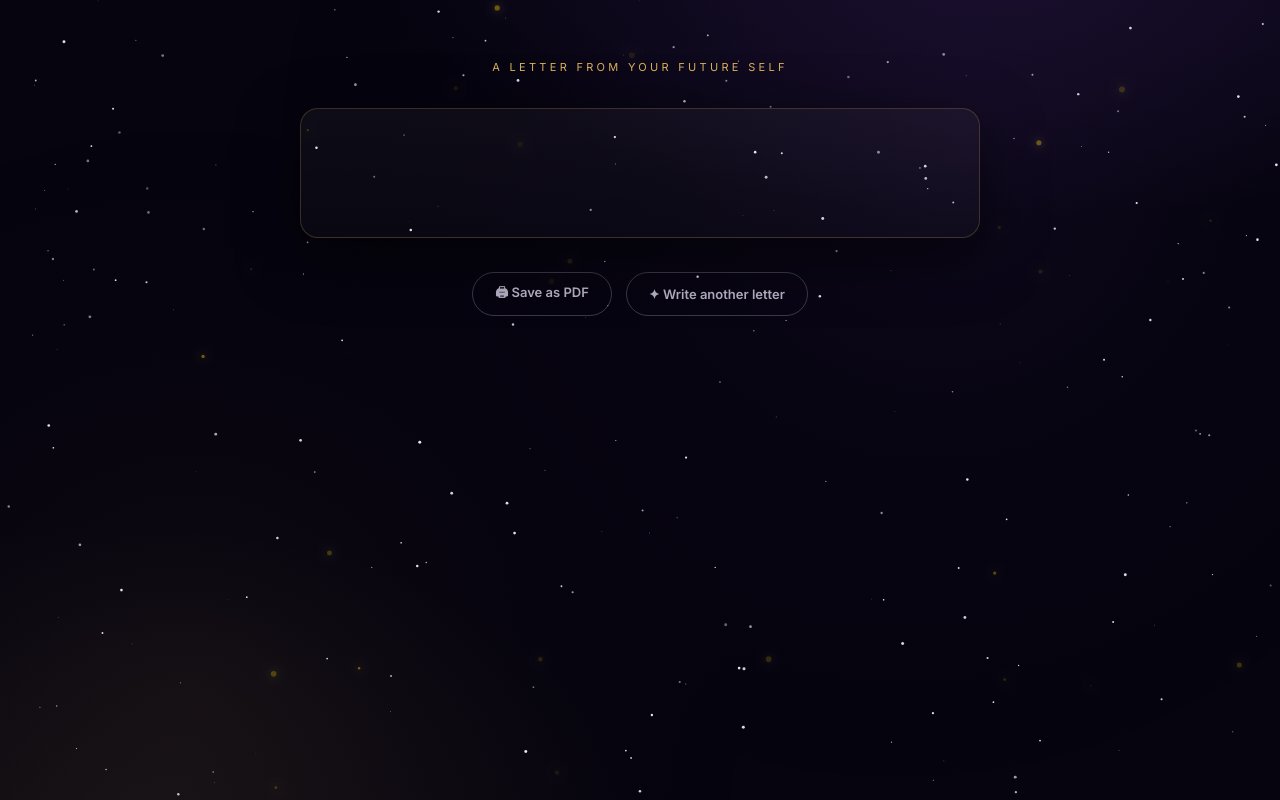
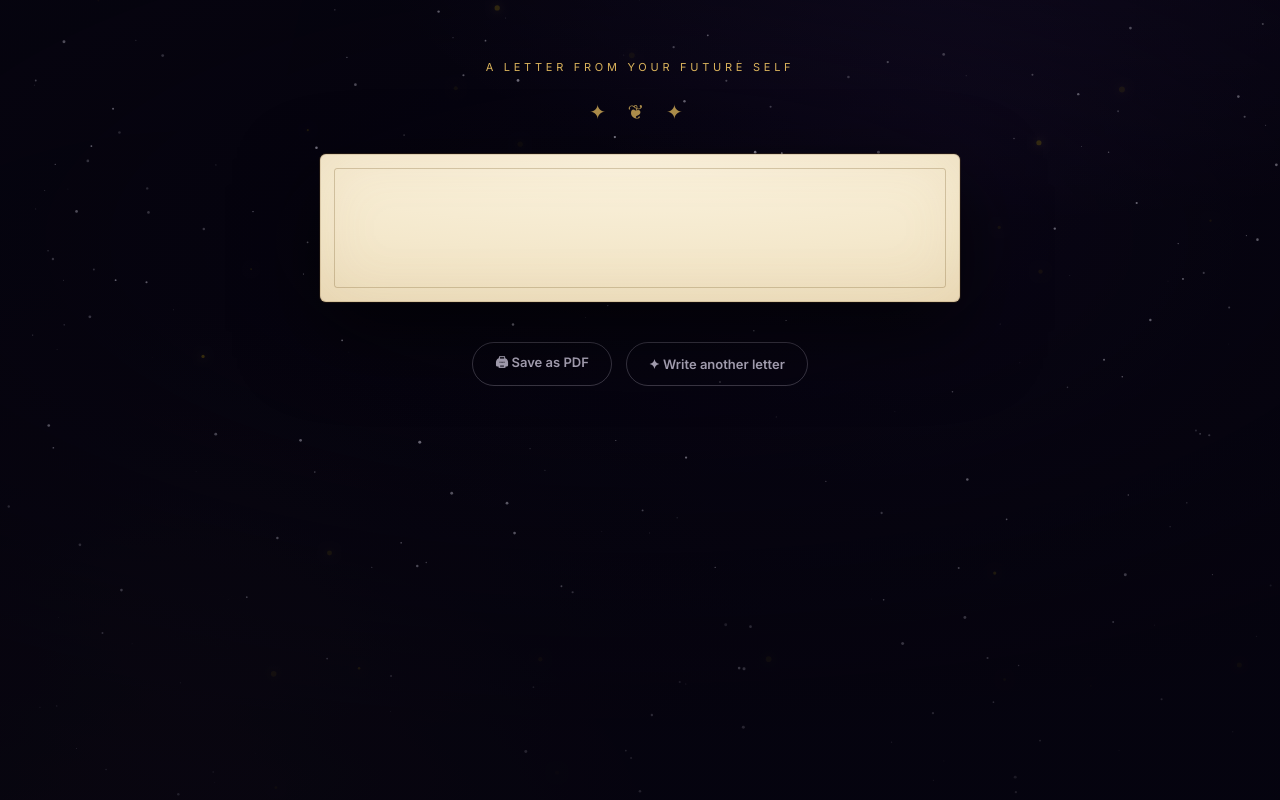
Before and after one commit to akhilesh108raut/letter_from_future_self, a Flask app: template templates/letter/read.html in a window 1280 px wide. Run offline with Flask 3, Linux system fonts and the light colour scheme; the template is opened without the code that fills it, so the values that code supplies are empty.

Commit message:
Magical-scroll reading page, email delivery, stronger no-jargon rule
Reading page: restyled the letter as a warm parchment scroll — cream paper
with ink text (far more readable for long-form than white-on-starfield),
an ornamental double-rule frame, italic opening line, a dimmed vignette
that pushes the starfield back so nothing competes with the words, and a
gentle per-paragraph fade-in on scroll so the letter unrolls as you read.

Email delivery: new services/email_send.py (stdlib smtplib, no new
dependency) emails the reader a link to their letter plus a short preview,
fired once right after the letter is generated and cached. Best-effort and
fully guarded — a mail failure never affects generation. Requires SMTP_*
env vars (SMTP_HOST/PORT/USER/PASS, EMAIL_FROM, PUBLIC_BASE_URL); if
unconfigured it's a clean no-op.

Prompt: hardened the no-astrology-jargon rule after a live letter leaked
"Sun, Mercury, Venus all converging in your first house" — added an
explicit banned-word list and that exact line as a labelled failure
example with the correct rewrite.

```diff
--- a/routes.py
+++ b/routes.py
@@ -84,6 +84,14 @@ def _ensure_ai(letter: Letter) -> dict:
         letter.ai_json = json.dumps(ai, separators=(",", ":"), default=str)
         letter.generated_at = datetime.utcnow()
         db.session.commit()
+        # Email the reader their letter — once, right after it's cached.
+        # Best-effort: never let an email failure affect generation.
+        try:
+            from services.email_send import send_letter_email
+            send_letter_email(letter.order.email, letter.order.name or "",
+                              letter.uuid, ai)
+        except Exception:
+            log.exception("Letter email dispatch failed for %s", letter.uuid)
     return ai
 
 
--- a/static/css/letter.css
+++ b/static/css/letter.css
@@ -1,35 +1,93 @@
 /* ═══════════════════════════════════════════════════════════════════════
    LETTER FROM YOUR FUTURE SELF — layers on top of store.css
+   The reading page is styled as a warm parchment scroll: cream paper, ink
+   text, ornamental frame — far more readable for long-form than white text
+   over the starfield, and it feels like an actual letter.
    ═══════════════════════════════════════════════════════════════════════ */
 
-.letter-paper {
-  max-width: 680px; margin: 0 auto;
-  background: linear-gradient(180deg, rgba(251,246,234,.04), rgba(251,246,234,.02));
-  border: 1px solid var(--glass-brd);
-  border-radius: var(--radius);
-  padding: clamp(32px, 6vw, 64px);
-  box-shadow: var(--shadow);
+/* Dim the starfield behind the reading column so nothing competes with the
+   text — a soft vignette that pulls focus to the center. */
+.scroll-stage {
+  position: relative;
+  padding: 60px 20px 90px;
 }
-.letter-body {
-  font-family: var(--font-head);
-  font-size: clamp(17px, 2.1vw, 20px);
-  line-height: 1.95;
-  color: var(--ink);
-  white-space: pre-wrap;
+.scroll-stage::before {
+  content: "";
+  position: fixed; inset: 0; z-index: 0; pointer-events: none;
+  background: radial-gradient(120% 80% at 50% 30%, rgba(6,4,15,.35), rgba(6,4,15,.86) 78%);
 }
-.letter-body p { margin-bottom: 22px; }
+.scroll-stage > * { position: relative; z-index: 1; }
+
+/* Intro — chapter label + pull-quote, on the dark, before the paper. */
 .letter-chapter {
-  text-align: center; font-size: 11px; letter-spacing: .3em; text-transform: uppercase;
-  color: var(--gold); margin-bottom: 10px;
+  text-align: center; font-size: 11px; letter-spacing: .34em; text-transform: uppercase;
+  color: var(--gold); margin-bottom: 14px;
 }
 .letter-pullquote {
   text-align: center; font-family: var(--font-head); font-style: italic;
-  font-size: clamp(19px, 2.6vw, 25px); color: var(--gold-bright);
-  max-width: 560px; margin: 8px auto 40px; line-height: 1.5;
+  font-size: clamp(19px, 2.6vw, 26px); color: var(--gold-bright);
+  max-width: 580px; margin: 8px auto 0; line-height: 1.5;
 }
-.letter-signoff { text-align: right; margin-top: 6px; color: var(--gold); font-style: italic; }
+.scroll-ornament {
+  text-align: center; color: var(--gold); font-size: 20px; letter-spacing: 8px;
+  margin: 26px auto 30px; opacity: .8;
+}
+
+/* The parchment itself. */
+.letter-paper {
+  max-width: 640px; margin: 0 auto;
+  background:
+    radial-gradient(140% 120% at 50% 0%, #fbf3df 0%, #f4e8cc 55%, #ecdcbb 100%);
+  border-radius: 6px;
+  padding: clamp(38px, 6.5vw, 74px) clamp(28px, 6vw, 66px);
+  box-shadow:
+    0 30px 80px rgba(0,0,0,.6),
+    0 0 0 1px rgba(120,90,40,.25),
+    inset 0 0 0 1px rgba(120,90,40,.18),
+    inset 0 0 60px rgba(180,140,70,.12);
+  position: relative;
+}
+/* A fine double-rule inner frame, drawn with a pseudo-element. */
+.letter-paper::before {
+  content: "";
+  position: absolute; inset: 14px;
+  border: 1px solid rgba(120,90,40,.28);
+  border-radius: 3px; pointer-events: none;
+}
+
+.letter-body {
+  font-family: var(--font-head);
+  font-size: clamp(17px, 2.05vw, 19.5px);
+  line-height: 1.95;
+  color: #2c2413;
+}
+.letter-body p { margin-bottom: 20px; }
+.letter-body p:last-child { margin-bottom: 0; }
+
+/* Drop cap on the opening paragraph — the "Dear friend," line. */
+.letter-body p:first-child {
+  font-style: italic; color: #6b4f1f; font-size: 1.15em; margin-bottom: 26px;
+}
+
+/* Gentle scroll-reveal: each paragraph eases up as it enters the viewport. */
+.letter-body p {
+  opacity: 0; transform: translateY(16px);
+  transition: opacity .8s ease, transform .8s ease;
+}
+.letter-body p.seen { opacity: 1; transform: none; }
+@media (prefers-reduced-motion: reduce) {
+  .letter-body p { opacity: 1; transform: none; transition: none; }
+}
+
+/* Reading actions below the scroll. */
+.scroll-actions { text-align: center; margin-top: 40px; display: flex; gap: 14px;
+  justify-content: center; flex-wrap: wrap; }
 
 @media print {
-  .letter-paper { background: #fbf6ea; border-color: #d9b25b; box-shadow: none; }
+  .scroll-stage { padding: 0; }
+  .scroll-stage::before { display: none; }
+  .letter-pullquote, .letter-chapter { color: #8a6d1f; }
+  .letter-paper { background: #fbf6ea; box-shadow: none; }
   .letter-body { color: #2a2416; }
+  .letter-body p { opacity: 1 !important; transform: none !important; }
 }
--- a/templates/letter/read.html
+++ b/templates/letter/read.html
@@ -2,22 +2,44 @@
 {% block title %}Your Letter From Your Future Self{% endblock %}
 
 {% block content %}
-<div class="wrap" style="max-width:820px;padding-top:60px;padding-bottom:80px">
+<div class="scroll-stage">
+  <div class="wrap" style="max-width:820px">
 
-  <div style="text-align:center;margin-bottom:34px" class="fade-up">
+    <div style="text-align:center" class="fade-up">
       <div class="letter-chapter">{{ ai.life_chapter or "A Letter From Your Future Self" }}</div>
       {% if ai.core_truth %}
       <p class="letter-pullquote">“{{ ai.core_truth }}”</p>
       {% endif %}
     </div>
 
+    <div class="scroll-ornament">✦ ❦ ✦</div>
+
     <div class="letter-paper fade-up d1">
       <div class="letter-body">{% for para in (ai.letter or "").split('\n\n') %}{% if para.strip() %}<p>{{ para.strip() }}</p>{% endif %}{% endfor %}</div>
     </div>
 
-  <div class="no-print" style="text-align:center;margin-top:34px;display:flex;gap:14px;justify-content:center;flex-wrap:wrap">
+    <div class="scroll-actions no-print">
       <button onclick="window.print()" class="btn btn-ghost" style="font-size:13px;padding:10px 22px">🖨 Save as PDF</button>
       <a href="/letter/" class="btn btn-ghost" style="font-size:13px;padding:10px 22px">✦ Write another letter</a>
     </div>
   </div>
+</div>
 {% endblock %}
+
+{% block scripts %}
+<script>
+// Gentle scroll-reveal — each paragraph eases in as you reach it, so the
+// letter unrolls like a scroll instead of dumping all at once.
+(function () {
+  const paras = document.querySelectorAll('.letter-body p');
+  if (!('IntersectionObserver' in window)) {
+    paras.forEach(p => p.classList.add('seen'));
+    return;
+  }
+  const io = new IntersectionObserver((entries) => {
+    entries.forEach(e => { if (e.isIntersecting) { e.target.classList.add('seen'); io.unobserve(e.target); } });
+  }, { threshold: 0.15, rootMargin: '0px 0px -8% 0px' });
+  paras.forEach(p => io.observe(p));
+})();
+</script>
+{% endblock %}
```
Also changed, not shown: services/email_send.py (added, +90 -0 lines), services/letter_ai.py (+12 -5 lines). Lines whose indentation alone changed are shown as unchanged.
